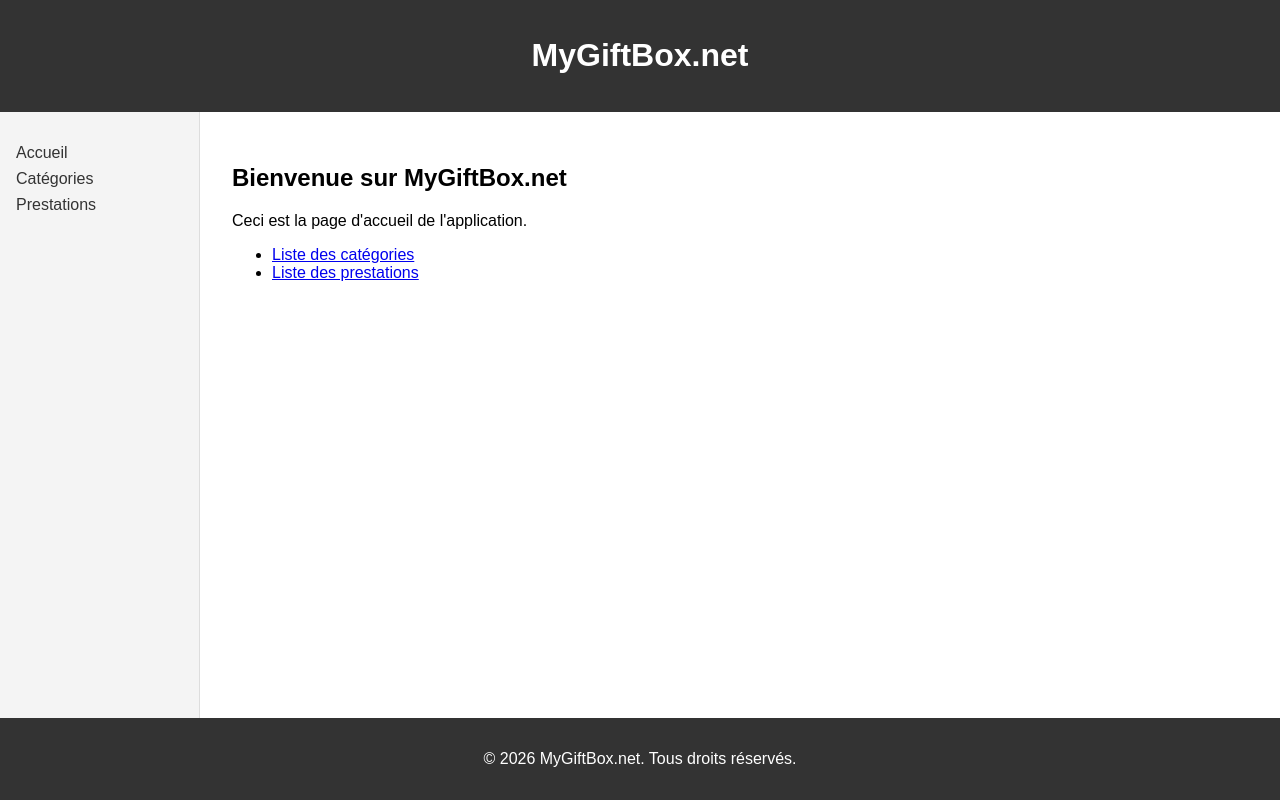
After one commit to Kartedian/MyGiftBox.net, a PHP site: the page made by src/views/accueil.twig in a window 1280 px wide. The commit adds this page. Run offline with PHP 8.4, Linux system fonts and the light colour scheme; the template is opened without the code that fills it, so the values that code supplies are empty; some libraries are stand-ins or nearby versions.

Commit message:
squellette layout

```diff
--- a/conf/Routes.php
+++ b/conf/Routes.php
@@ -4,8 +4,10 @@ use Psr\Http\Message\ResponseInterface as Response;
 use Dwm\MyGiftBox\controllers\CategorieListeController;
 use Dwm\MyGiftBox\controllers\CategorieDetailController;
 use Dwm\MyGiftBox\controllers\PrestationController;
+use Dwm\MyGiftBox\controllers\AccueilController;
 
 return function (\slim\App $app): \Slim\App {
+    $app->get('[/]', AccueilController::class);
     $app->get('/categories[/]', CategorieListeController::class);
     $app->get('/categorie/{id}[/]', CategorieDetailController::class);
     $app->get('/prestation[/]', PrestationController::class);
--- /dev/null
+++ b/src/views/accueil.twig
@@ -0,0 +1,12 @@
+{% extends "base.twig" %}
+
+{% block title %}Accueil - MyGiftBox{% endblock %}
+
+{% block content %}
+    <h2>Bienvenue sur MyGiftBox.net</h2>
+    <p>Ceci est la page d'accueil de l'application.</p>
+    <ul>
+         <li><a href="/categories">Liste des catégories</a></li>
+         <li><a href="/prestation">Liste des prestations</a></li>
+    </ul>
+{% endblock %}
--- /dev/null
+++ b/src/views/base.twig
@@ -0,0 +1,93 @@
+<!DOCTYPE html>
+<html lang="fr">
+	<head>
+		<meta charset="UTF-8">
+		<meta name="viewport" content="width=device-width, initial-scale=1.0">
+		<title>
+			{% block title %}MyGiftBox
+			{% endblock %}
+		</title>
+		<style>
+			body {
+				margin: 0;
+				font-family: Arial, sans-serif;
+				display: grid;
+				grid-template-areas: "header header" "nav main" "footer footer";
+				grid-template-rows: auto 1fr auto;
+				grid-template-columns: 200px 1fr;
+				min-height: 100vh;
+			}
+
+			header {
+				grid-area: header;
+				background-color: #333;
+				color: white;
+				padding: 1rem;
+				text-align: center;
+			}
+
+			nav {
+				grid-area: nav;
+				background-color: #f4f4f4;
+				padding: 1rem;
+				border-right: 1px solid #ddd;
+			}
+
+			nav ul {
+				list-style-type: none;
+				padding: 0;
+			}
+
+			nav ul li {
+				margin-bottom: 0.5rem;
+			}
+
+			nav ul li a {
+				text-decoration: none;
+				color: #333;
+			}
+
+			nav ul li a:hover {
+				color: #007BFF;
+			}
+
+			main {
+				grid-area: main;
+				padding: 2rem;
+			}
+
+			footer {
+				grid-area: footer;
+				background-color: #333;
+				color: white;
+				text-align: center;
+				padding: 1rem;
+			}
+		</style>
+	</head>
+	<body>
+
+		<header>
+			<h1>MyGiftBox.net</h1>
+		</header>
+
+		<nav>
+			<ul>
+				<li><a href="/">Accueil</a></li>
+				<li><a href="/categories">Catégories</a></li>
+				<li><a href="/prestations">Prestations</a></li>
+			</ul>
+		</nav>
+
+		<main>
+			{% block content %}{% endblock %}
+		</main>
+
+		<footer>
+			<p>&copy;
+				{{ "now"|date("Y") }}
+				MyGiftBox.net. Tous droits réservés.</p>
+		</footer>
+
+	</body>
+</html>
```
Also changed, not shown: src/controllers/AccueilController.php (added, +15 -0 lines), src/views/categorie.twig (+8 -10 lines).
